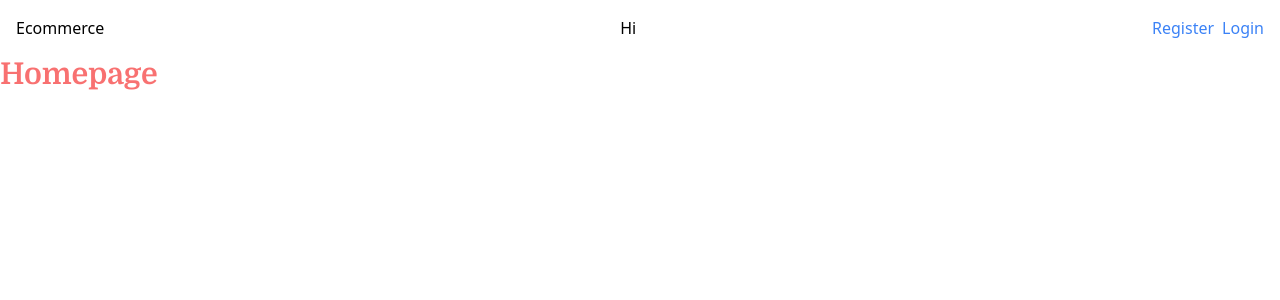
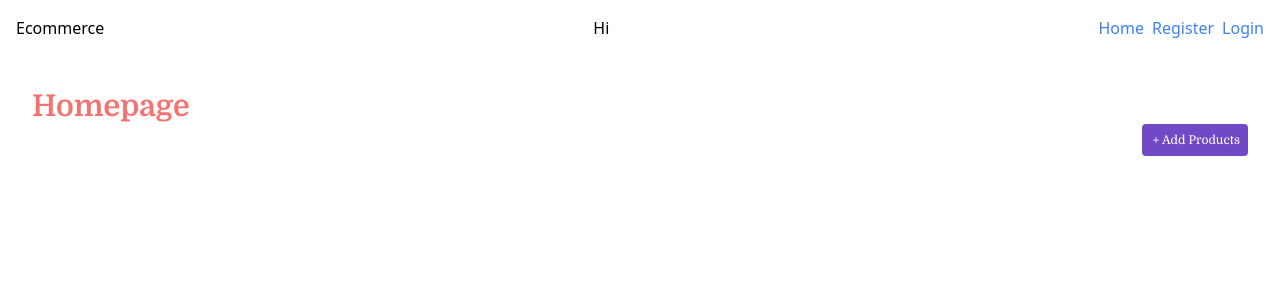
Before and after one commit to DoReVo/ecommerce, a React (Vite) app in the folder web/: page / in a window 1280 px wide. Shown: the top 300 px of the page. Built offline with nearby package versions, Linux system fonts and the light colour scheme; no server answers.

Commit message:
scaffold admin stuff

```diff
--- a/web/src/components/NavigationBar.tsx
+++ b/web/src/components/NavigationBar.tsx
@@ -1,15 +1,8 @@
-import { useQuery } from "@tanstack/react-query";
 import { Link } from "react-router-dom";
-import { createKy } from "../utility";
-
-const ky = createKy();
+import { useUserQuery } from "../queries";
 
 export default function NavigationBar() {
-  const { data } = useQuery({
-    queryKey: ["me"],
-    queryFn: async () => await ky.get("api/users/me").json(),
-    staleTime: 60000,
-  });
+  const { data } = useUserQuery();
 
   return (
     <div className="flex justify-between p-4">
@@ -18,6 +11,7 @@ export default function NavigationBar() {
       <div>Hi {data?.name}</div>
 
       <div className="flex gap-x-2 text-blue-5">
+        <Link to="/">Home</Link>
         <Link to="/register">Register</Link>
         <Link to="/login">Login</Link>
       </div>
--- /dev/null
+++ b/web/src/layouts/WithNavigation.tsx
@@ -0,0 +1,13 @@
+import { Outlet } from "react-router-dom";
+import NavigationBar from "../components/NavigationBar";
+
+export function WithNavigation() {
+  return (
+    <>
+      <NavigationBar />
+      <div className="font-sans p-8">
+        <Outlet />
+      </div>
+    </>
+  );
+}
--- a/web/src/layouts/index.tsx
+++ b/web/src/layouts/index.tsx
@@ -1,13 +1 @@
-import { Outlet } from "react-router-dom";
-import NavigationBar from "../components/NavigationBar";
-
-export function PageWithNavigationBar() {
-  return (
-    <>
-      <NavigationBar />
-      <div className="font-sans">
-        <Outlet />
-      </div>
-    </>
-  );
-}
+export * from "./WithNavigation";
--- a/web/src/main.tsx
+++ b/web/src/main.tsx
@@ -9,7 +9,7 @@ import {
 } from "react-router-dom";
 import "virtual:uno.css";
 import HomePage from "./pages/HomePage.tsx";
-import { PageWithNavigationBar } from "./layouts/index.tsx";
+import { WithNavigation } from "./layouts/index.tsx";
 import Loginpage from "./pages/LoginPage.tsx";
 import RegisterPage from "./pages/RegisterPage.tsx";
 import { QueryClient, QueryClientProvider } from "@tanstack/react-query";
@@ -18,7 +18,7 @@ import { ReactQueryDevtools } from "@tanstack/react-query-devtools";
 const router = createBrowserRouter(
   createRoutesFromElements(
     <>
-      <Route path="" element={<PageWithNavigationBar />}>
+      <Route path="" element={<WithNavigation />}>
         <Route path="" element={<HomePage />} />
         <Route path="login" element={<Loginpage />} />
         <Route path="register" element={<RegisterPage />} />
--- a/web/src/pages/HomePage.tsx
+++ b/web/src/pages/HomePage.tsx
@@ -1,8 +1,18 @@
+import Button from "../components/Button";
+
 function HomePage() {
-  return <div>
+  return (
+    <div>
+      <h1 className="text-3xl font-bold text-red-4">Homepage</h1>
 
-    <h1 className="text-3xl font-bold text-red-4">Homepage</h1>
-  </div>;
+      <div className="flex flex-row-reverse">
+        <Button className="text-xs">
+          <div className="i-carbon-add"></div>
+          Add Products
+          </Button>
+      </div>
+    </div>
+  );
 }
 
 export default HomePage;
--- /dev/null
+++ b/web/src/queries/index.ts
@@ -0,0 +1,13 @@
+import { useQuery } from "@tanstack/react-query";
+import { createKy } from "../utility";
+import { UserRoute } from "common";
+
+const ky = createKy();
+
+export function useUserQuery() {
+  return useQuery<UserRoute.User>({
+    queryKey: ["me"],
+    queryFn: async () => await ky.get("api/users/me").json(),
+    staleTime: 60000,
+  });
+}
```
Also changed, not shown: 2 other files (tests, documents, lock files or other folders).
